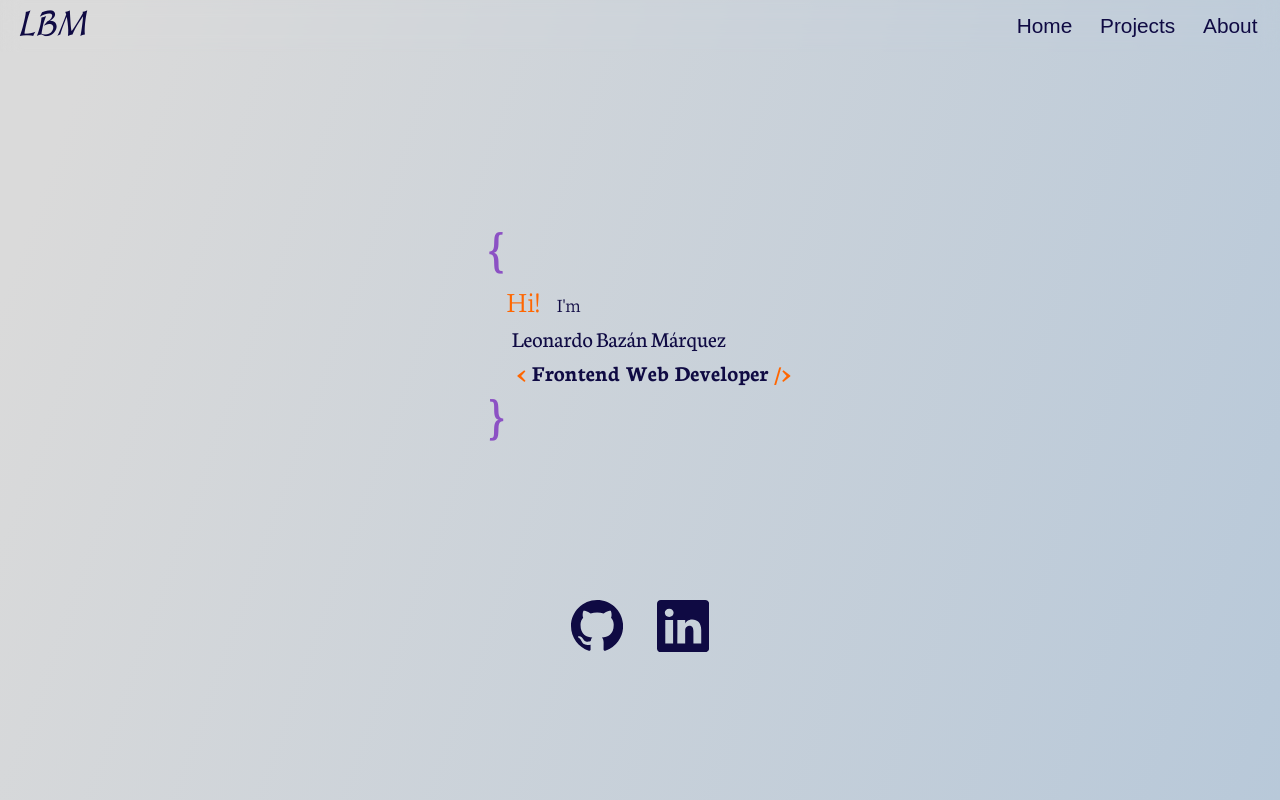
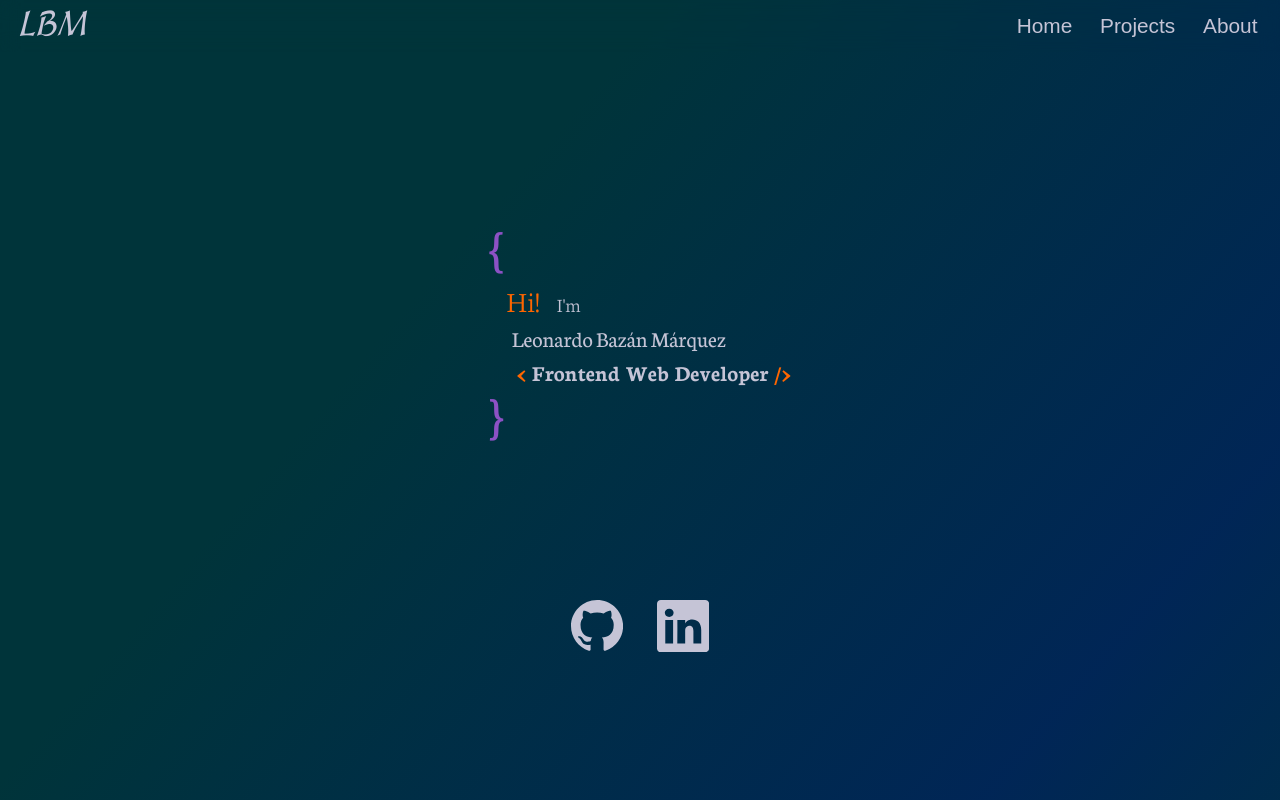
Before and after one commit to Ky210299/portfolio, a Vue app: page / in a window 1280 px wide. Shown: the top 800 px of the page. Built offline with nearby package versions, Linux system fonts and the light colour scheme; no server answers; a web font is replaced by a local one.

Commit message:
changing the background colors

```diff
--- a/src/assets/styles/normalized.css
+++ b/src/assets/styles/normalized.css
@@ -1,7 +1,7 @@
 :root {
 	--color-primary: #c5c4d6;
 	--color-secondary: #07032c;
-	--color-palette--primary: #000135fb;
+	--color-palette--primary: #002657fb;
 	--color-palette--secondary: #999e58;
 	--color-palette--tertiary: #ff6600;
 	--color-palette--cuaternary: rgb(140, 81, 196);
@@ -67,14 +67,6 @@
 serif para textos de lectura
 sans serif para titulos y letras grandes
 */
-@media (prefers-color-scheme: light) {
-	:root {
-		--color-primary: #0f0a43;
-		--color-secondary: #ffffff;
-		--color-palette--primary: #b2c7dcfb;
-
-	}
-}
 
 *,
 :any-link,
@@ -196,15 +188,7 @@
 	background: linear-gradient(
 		130.6deg,
 		rgb(0, 52, 58) 20%,
-		var(--color-palette--primary) 80%,
-		rgb(0, 25, 65) 99%
+		var(--color-palette--primary) 50%,
+		rgb(0, 51, 65) 70%
 		);
-	@media (prefers-color-scheme: light) {
-		background: linear-gradient(
-			109.6deg,
-			rgb(218, 218, 218) 5%,
-			var(--color-palette--primary) 90.2%,
-			rgb(177, 194, 214) 100%
-			);
-	}
 }
```
